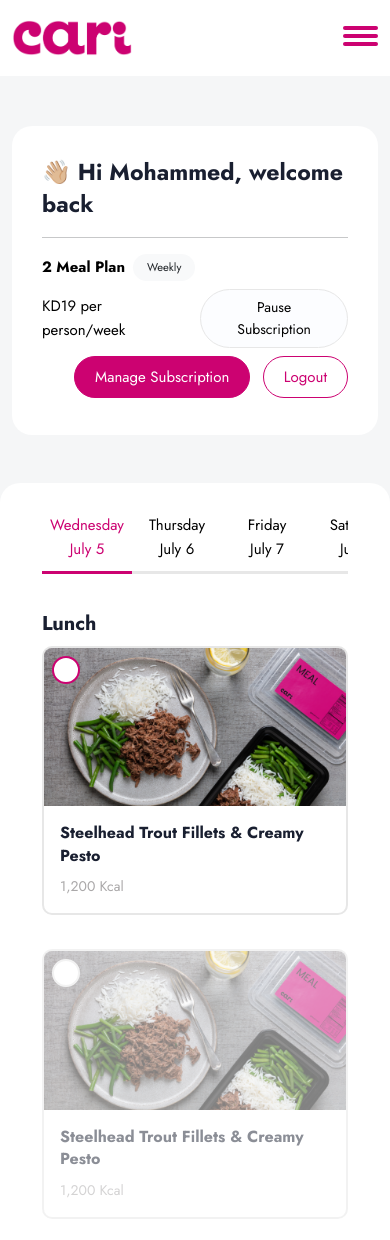
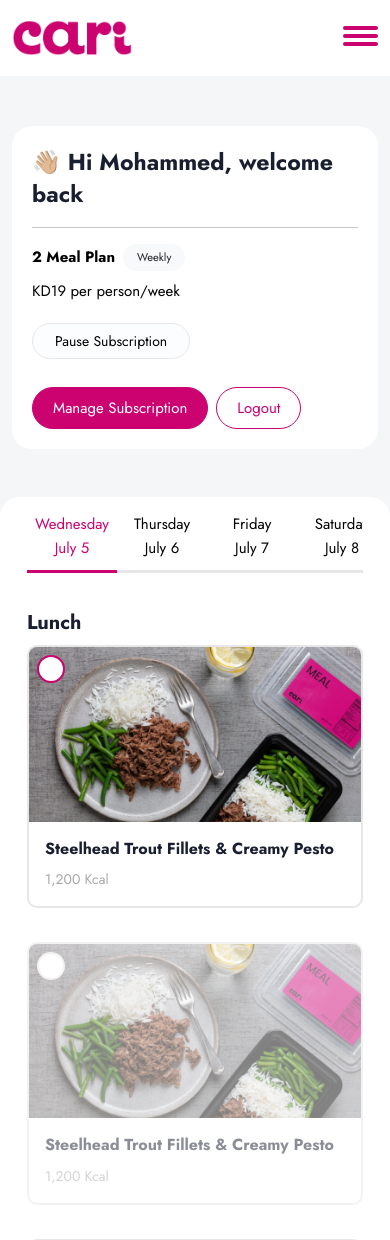
Before and after one commit to waleedo0o7/cari-website, a PHP site: page /dashboard.php in a window 390 px wide. Shown: the top 1240 px of the page. Run offline with PHP 8.4, Linux system fonts and the light colour scheme; style sheets or scripts are compiled from the project's sources; some libraries are stand-ins or nearby versions.

Commit message:
finish all pages and tasks phase #2 responsive

```diff
--- a/assets/css/custom-style.css
+++ b/assets/css/custom-style.css
@@ -1100,6 +1100,41 @@ input.radio-with-select-item:checked + span + label {
   }
 }
 @media all and (max-width: 1200px) {
+  .manage-subscription .col-lg-4 {
+    margin-bottom: 15px;
+  }
+  .image-with-pink-bg-wrapper {
+    margin-top: 30px;
+  }
+  .flex-column-reverse-md {
+    flex-direction: column-reverse;
+  }
+  .flexible-plans-card-wrapper .option-container {
+    top: 25px;
+  }
+  .steps-wrapper {
+    margin-top: 10px;
+  }
+  .dashboard-custom-card {
+    padding: 15px;
+  }
+  .dashboard-header {
+    padding: 20px;
+  }
+  .dashboard-header .pause-subscription-and-text-wrapper {
+    flex-direction: column;
+    justify-content: center !important;
+    align-items: flex-start !important;
+  }
+  .dashboard-header .pause-subscription-and-text-wrapper a.default-btn.pause-subscription {
+    margin-top: 20px;
+  }
+  .dashboard-header .buttons-wrapper {
+    justify-content: flex-start;
+    align-items: center;
+    display: flex;
+    margin-top: 20px;
+  }
   .activate-inputs-container .activate-inputs input {
     width: 50px;
     height: 50px;
@@ -1164,7 +1199,7 @@ input.radio-with-select-item:checked + span + label {
     margin-bottom: 20px;
   }
   .main-page-wrapper .page-content {
-    padding: 10px;
+    padding: 15px;
   }
   .default-btn.lg-btn {
     min-width: 180px;
--- a/assets/css/custom-style.scss
+++ b/assets/css/custom-style.scss
@@ -427,7 +427,6 @@ a {
     }
 
     &.recommended {
-
         .default-btn.three {
             background-color: var(--primaryColor);
             color: #fff;
@@ -443,7 +442,6 @@ a {
             top: -10px;
             right: 0;
         }
-
     }
 
     .image-wrapper {
@@ -1246,6 +1244,52 @@ input.radio-with-select-item:checked + span + label {
 }
 
 @media all and (max-width: 1200px) {
+
+    .manage-subscription .col-lg-4 {
+        margin-bottom: 15px;
+    }
+
+    .image-with-pink-bg-wrapper {
+        margin-top: 30px;
+    }
+
+    .flex-column-reverse-md {
+        flex-direction: column-reverse;
+    }
+
+    .flexible-plans-card-wrapper .option-container {
+        top: 25px;
+    }
+
+    .steps-wrapper{
+        margin-top: 10px;
+    }
+
+    .dashboard-custom-card {
+        padding: 15px;
+    }
+
+    .dashboard-header {
+        padding: 20px;
+
+        .pause-subscription-and-text-wrapper {
+            flex-direction: column;
+            justify-content: center !important;
+            align-items: flex-start !important;
+
+            a.default-btn.pause-subscription {
+                margin-top: 20px;
+            }
+        }
+
+        .buttons-wrapper {
+            justify-content: flex-start;
+            align-items: center;
+            display: flex;
+            margin-top: 20px;
+        }
+    }
+
     .activate-inputs-container .activate-inputs input {
         width: 50px;
         height: 50px;
@@ -1327,7 +1371,7 @@ input.radio-with-select-item:checked + span + label {
     }
 
     .main-page-wrapper .page-content {
-        padding: 10px;
+        padding: 15px;
     }
 
     .default-btn.lg-btn {
@@ -1347,6 +1391,7 @@ input.radio-with-select-item:checked + span + label {
 
 // large and small phones
 @media all and (max-width: 650px) {
+
     ul.steps {
         .step {
             a {
@@ -1357,6 +1402,7 @@ input.radio-with-select-item:checked + span + label {
             }
         }
     }
+
     .inline-inputs-group {
         display: flex;
         flex-direction: column;
@@ -1365,6 +1411,7 @@ input.radio-with-select-item:checked + span + label {
     .products-section {
         background-size: 60%, 60%, 30%;
     }
+
 }
 
 // only small phone
--- a/assets/js/custom.js
+++ b/assets/js/custom.js
@@ -69,7 +69,11 @@
 
     }
 
-    counterDownTwoMinutes();
+    if ( $("#minutes").length) {
+
+        counterDownTwoMinutes();
+
+    }
 
     //////////// Activate page end
 
--- a/contact.php
+++ b/contact.php
@@ -6,7 +6,7 @@
 
         <div class="page-content  ">
 
-            <div class="row">
+            <div class="row flex-column-reverse-md">
                 <div class="col-lg-6 ">
                     <div class="image-with-pink-bg-wrapper">
                         <img src="assets/images/contact.png" class="img-fluid" alt="">
--- a/dashboard.php
+++ b/dashboard.php
@@ -1,6 +1,6 @@
 <?php include 'header.php'; ?>
 
-<div class="main-page-wrapper bg-gray">
+<div class="main-page-wrapper bg-gray dashboard">
 
     <div class="container">
 
@@ -15,10 +15,10 @@
                         <span class="badge bg-light text-dark custom-badge"> Weekly </span>
 
                     </div>
-                    <div class="d-flex align-items-center mb-2">
+                    <div class="d-flex align-items-center pause-subscription-and-text-wrapper mb-2">
 
                         <p class="mb-0 me-4"> KD19 per person/week </p>
-                        <a href="#" class="default-btn tow btn-sm"> Pause subscription </a>
+                        <a href="#" class="default-btn tow btn-sm  pause-subscription "> Pause subscription </a>
 
                     </div>
                 </div>
--- a/edit-mobile-number.php
+++ b/edit-mobile-number.php
@@ -6,7 +6,7 @@
 
         <div class="page-content">
 
-            <div class="row">
+            <div class="row flex-column-reverse-md">
                 <div class="col-lg-6 ">
                     <div class="image-with-pink-bg-wrapper">
                         <img src="assets/images/contact.png" class="img-fluid" alt="">
--- a/manage-subscription.php
+++ b/manage-subscription.php
@@ -1,6 +1,6 @@
 <?php include 'header.php'; ?>
 
-<div class="main-page-wrapper bg-gray">
+<div class="main-page-wrapper bg-gray manage-subscription">
 
     <div class="container">
 
```
Also changed, not shown: 1 other file.
